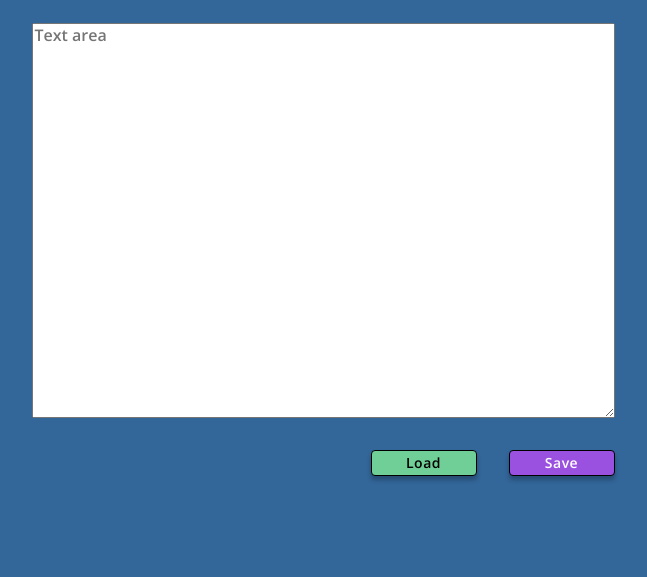
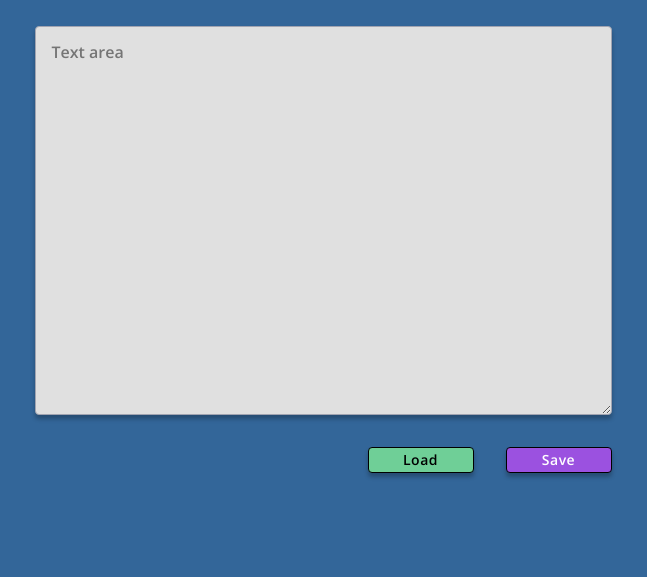
Before and after one commit to skalutki/Simply-editor2021, a website built with webpack: page src/pages/index.html in a window 1280 px wide. Shown: the part 223-800 px from the top of the page, without its empty margins (317-964 px from the left). Built offline with nearby package versions, Linux system fonts and the light colour scheme.

Commit message:
title color change to black, textarea add box-shadow

```diff
--- a/src/scss/main.scss
+++ b/src/scss/main.scss
@@ -6,7 +6,7 @@
 
 body {
   background: #336699;
-  color: #fff;
+  color: #000;
   display: flex;
   align-items: center;
   justify-content: center;
@@ -28,6 +28,12 @@ body {
 .editor {
   width: 577px;
   height: 389px;
+  background-color: #e0e0e0;
+  border: 1px solid #a1a4b1;
+  border-radius: 4px;
+  box-sizing: border-box;
+  box-shadow: 0px 4px 4px rgba(0, 0, 0, 0.25);
+  padding: 16px;
 }
 
 .buttons {
```
